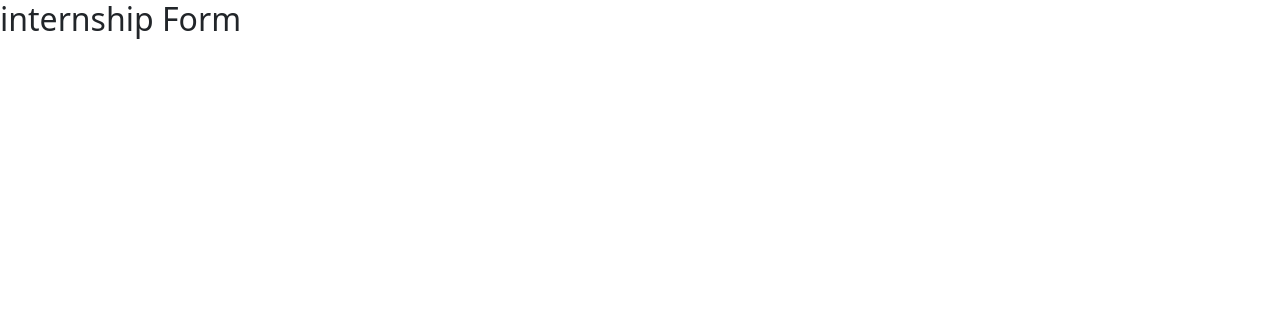
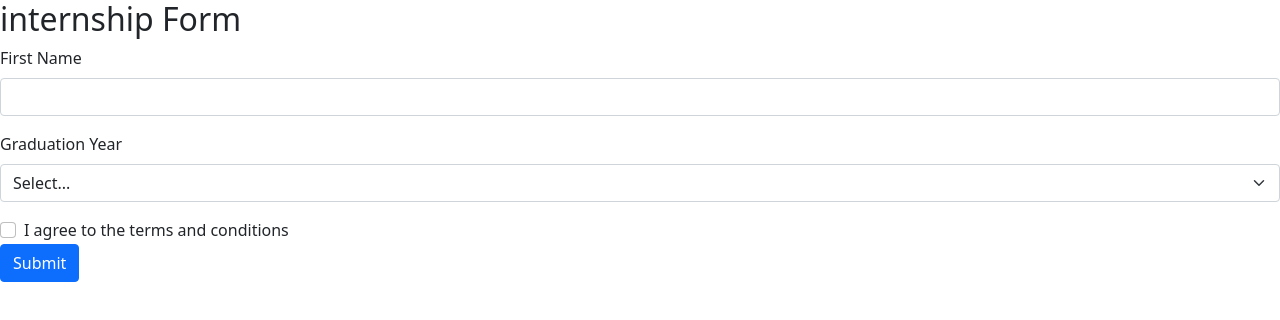
Before and after one commit to acciojob/bootstrap-form-easy-khaspuriyahemant, a website: page main.html in a window 1280 px wide. Drawn offline with nearby package versions, Linux system fonts and the light colour scheme.

Commit message:
created a submission

```diff
--- a/main.html
+++ b/main.html
@@ -7,9 +7,34 @@
 	<link href="https://cdn.jsdelivr.net/npm/bootstrap@5.0.2/dist/css/bootstrap.min.css" rel="stylesheet" integrity="sha384-EVSTQN3/azprG1Anm3QDgpJLIm9Nao0Yz1ztcQTwFspd3yD65VohhpuuCOmLASjC" crossorigin="anonymous">
 </head>
 <h2>internship Form</h2>
-	<form>
+<form>
+  <div class="mb-3">
+    <label for="first-name-input" class="form-label">First Name</label>
+    <input type="text" class="form-control" id="first-name-input" required>
+    <div class="invalid-feedback">Please provide a valid first name.</div>
+  </div>
+  <!-- Repeat similar structure for other fields -->
 
-	</form>
+  <div class="mb-3">
+    <label for="graduation-year" class="form-label">Graduation Year</label>
+    <select class="form-select" id="graduation-year" required>
+      <option value="">Select...</option>
+      <option value="2020">2020</option>
+      <option value="2021">2021</option>
+      <option value="2022">2022</option>
+      <option value="2023">2023</option>
+    </select>
+    <div class="invalid-feedback">Please select a graduation year.</div>
+  </div>
+
+  <div class="form-check">
+    <input type="checkbox" class="form-check-input" id="conditions-checkbox" required>
+    <label class="form-check-label" for="conditions-checkbox">I agree to the terms and conditions</label>
+    <div class="invalid-feedback">You must agree before submitting.</div>
+  </div>
+
+  <button type="submit" class="btn btn-primary">Submit</button>
+</form>
 <body>
 	<!-- the <script src="https://cdn.jsdelivr.net/npm/bootstrap@5.0.2/dist/js/bootstrap.bundle.min.js" integrity="sha384-MrcW6ZMFYlzcLA8Nl+NtUVF0sA7MsXsP1UyJoMp4YLEuNSfAP+JcXn/tWtIaxVXM" crossorigin="anonymous"></script>entire body must be written by student -->
 	<script src="https://cdn.jsdelivr.net/npm/bootstrap@5.0.2/dist/js/bootstrap.bundle.min.js" integrity="sha384-MrcW6ZMFYlzcLA8Nl+NtUVF0sA7MsXsP1UyJoMp4YLEuNSfAP+JcXn/tWtIaxVXM" crossorigin="anonymous"></script>
```
